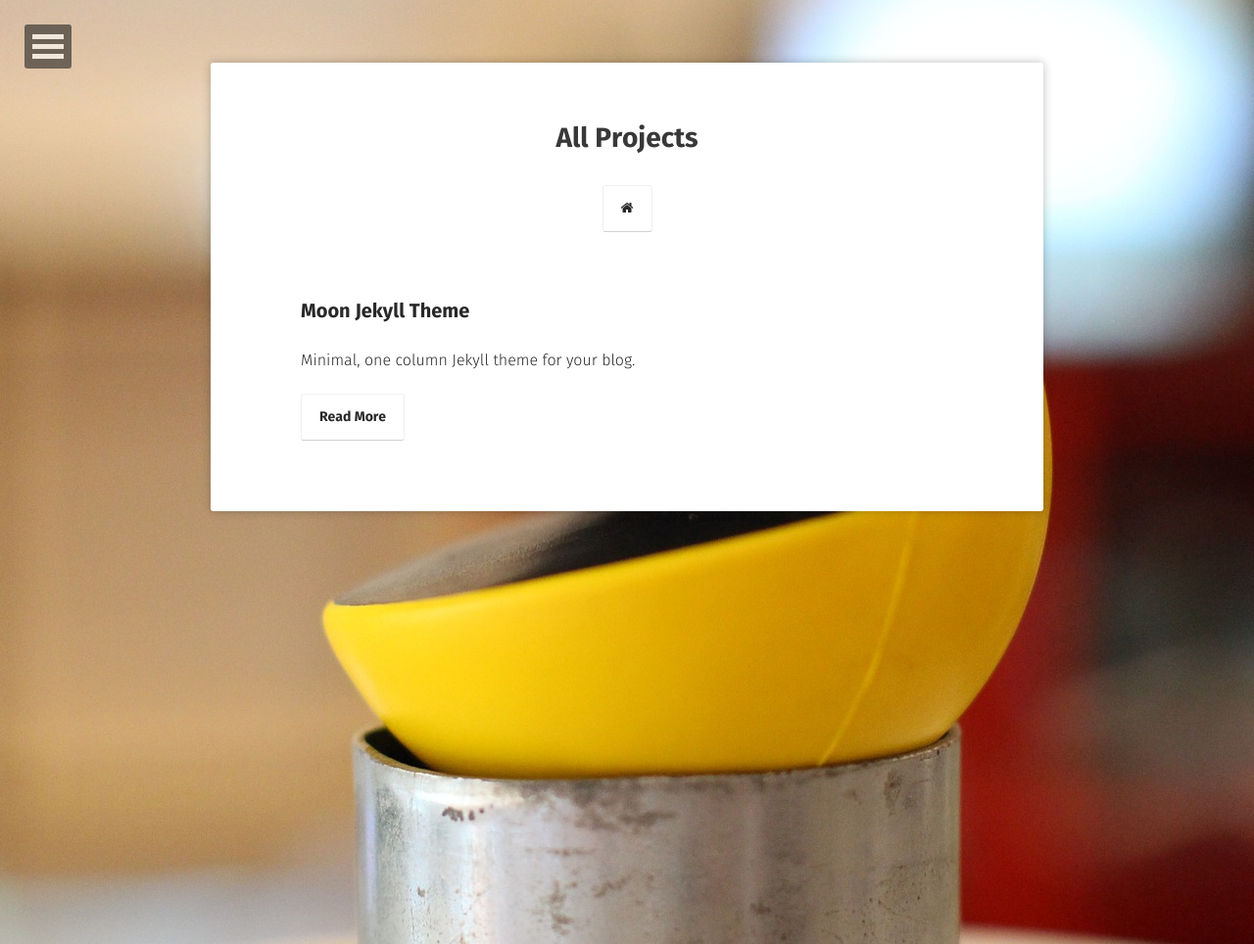
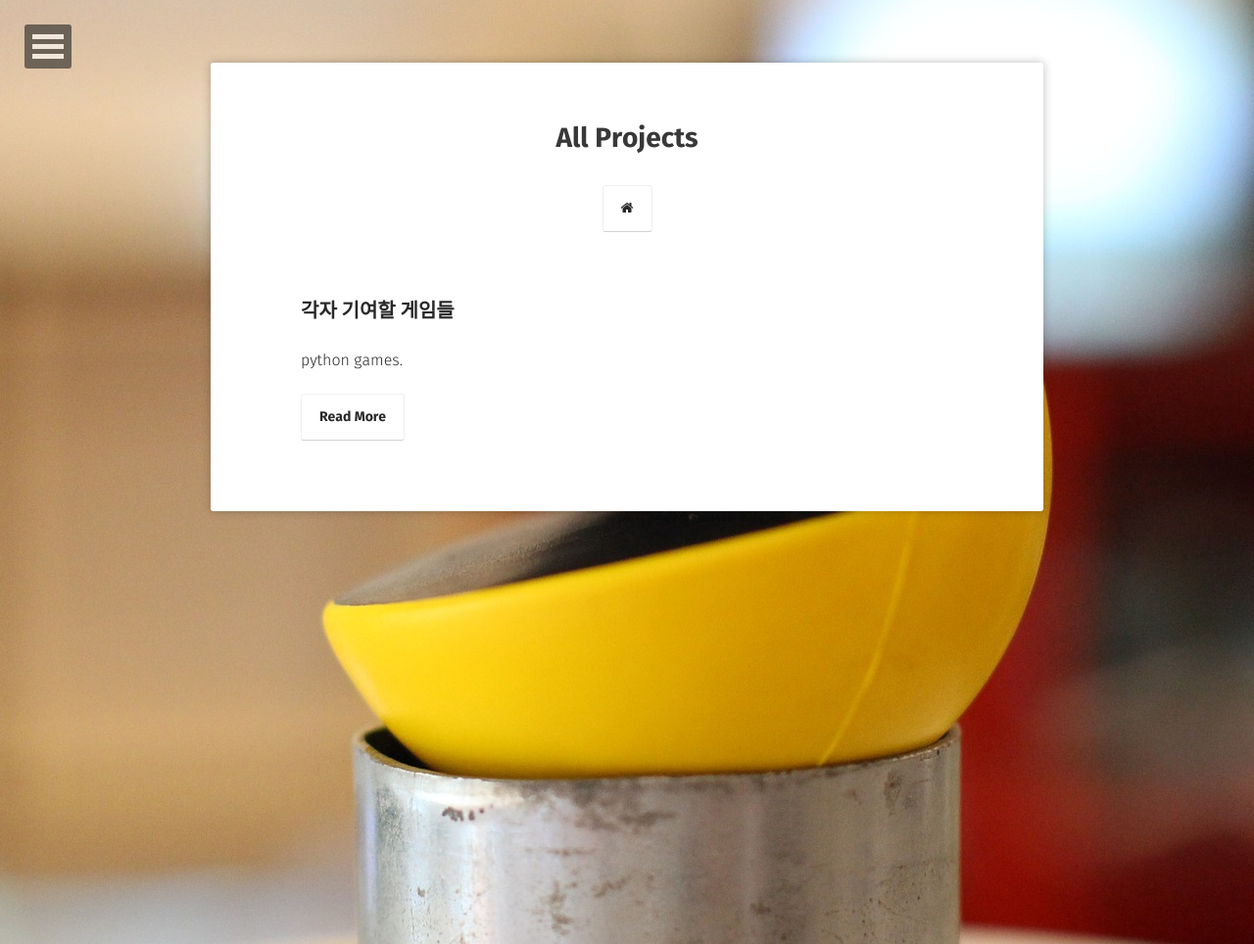
Before and after one commit to 19-1-skku-oss/2019-1-OSS-E3, a Jekyll site: the page built from projects/index.md, in a window 1280 px wide. Shown: the whole page at 98% size. Built offline with Jekyll 4.4.1, drawn with Linux system fonts in a browser that asks for light colours; some web fonts are replaced; part of the change alters nothing that is shown.

Commit message:
Update 2016-03-21-moon-theme.md

```diff
--- a/_posts/2016-03-21-moon-theme.md
+++ b/_posts/2016-03-21-moon-theme.md
@@ -1,8 +1,8 @@
 ---
 layout: post
-title:  "Moon Jekyll Theme"
-date:   2016-04-06
-excerpt: "Minimal, one column Jekyll theme for your blog."
+title:  "각자 기여할 게임들"
+date:   2019-06-09
+excerpt: "python games."
 project: true
 tag:
 - jekyll
@@ -13,20 +13,27 @@ tag:
 comments: true
 ---
 
-![Moon Homepage](https://cloud.githubusercontent.com/assets/754514/14509720/61c61058-01d6-11e6-93ab-0918515ecd56.png)
+//![Moon Homepage](https://cloud.githubusercontent.com/assets/754514/14509720/61c61058-01d6-11e6-93ab-0918515ecd56.png)
 
-<center><b>Moon</b> is a minimal, one column jekyll theme.</center>
+//<center><b>Moon</b> is a minimal, one column jekyll theme.</center>
 
- I'm not a developer or designer. And I don't add footer to show who did this theme. If you like this theme or using it, please give a **star** for motivation, It makes me happy.
+ 이 프로젝트 페이지는 저희가 **수정** 혹은 **기여**한 파이썬 코드들을 정리한 곳입니다.
 
-<iframe src="https://ghbtns.com/github-btn.html?user=TaylanTatli&repo=Moon&type=star&count=true&size=large" frameborder="0" scrolling="0" width="160px" height="30px"></iframe>
+## 김민수
 
-## Installation
-* Fork the [Moon repo](https://github.com/TaylanTatli/Moon/fork)
-* Edit `_config.yml` file.
-* Remove sample posts from `_posts` folder and add yours.
-* Edit `index.md` file in `about` folder.
-* Change repo name to `YourUserName.github.io`
+### Maze
+#### original code
+//
+
+#### edited code
+//
+
+## 박정재
+
+## 유재원
+
+## 이재웅
+
 
 That's all.
 
```
